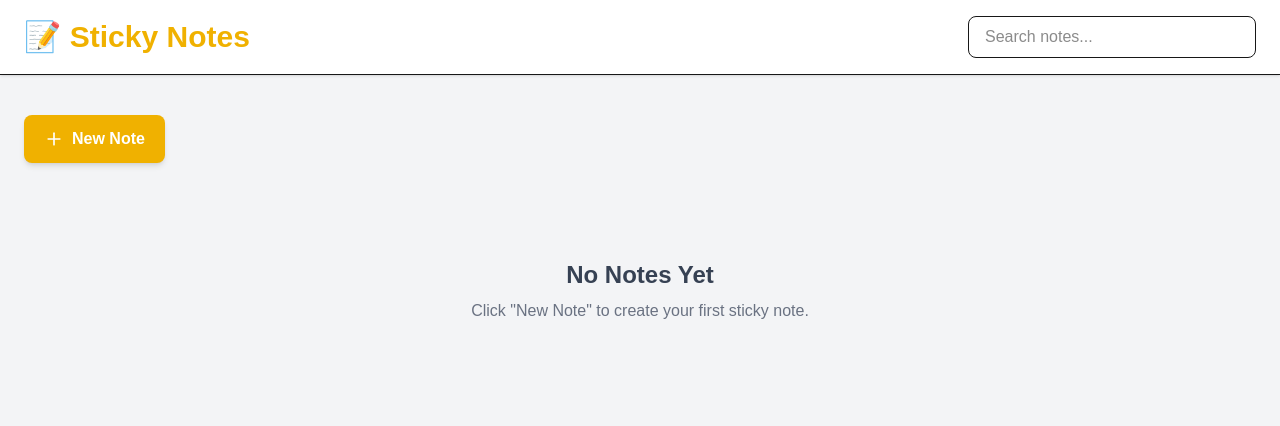
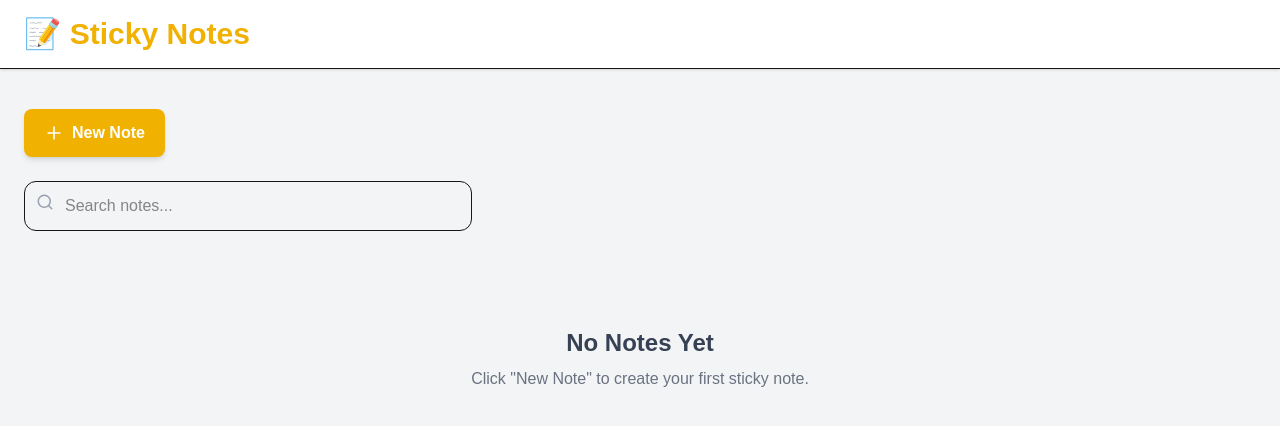
Before and after one commit to soni-k143/StickyNotes, a Next.js app: page / in a window 1280 px wide. Shown: the top 426 px of the page. Built offline with nearby package versions, Linux system fonts and the light colour scheme.

Commit message:
implement search

```diff
--- a/app/page.tsx
+++ b/app/page.tsx
@@ -7,10 +7,11 @@ import Header from "@/components/Header";
 import NoteForm from "@/components/NoteForm";
 import NotesGrid from "@/components/NotesGrid";
 import { useNotesStore } from "@/store/notesStore";
+import SearchBar from "@/components/SearchBar";
 
 export default function Home() {
   const [isFormOpen, setIsFormOpen] = useState(false);
-
+  const [search, setSearch] = useState("");
   // Read the action from Zustand
   const addNote = useNotesStore((state) => state.addNote);
   const selectedNote = useNotesStore(
@@ -25,9 +26,14 @@ export default function Home() {
       <Header />
 
       <AddNote onClick={() => setIsFormOpen(true)} />
-
+      <div className="mx-auto mt-6 max-w-7xl px-6">
+        <SearchBar
+          value={search}
+          onChange={setSearch}
+        />
+      </div>
       {/* Notice: NotesGrid no longer receives notes as props */}
-      <NotesGrid />
+      <NotesGrid search={search} />
 
       {(isFormOpen || selectedNote) && (
         <NoteForm
--- a/components/Header.tsx
+++ b/components/Header.tsx
@@ -8,7 +8,7 @@ export default function Header() {
           📝 Sticky Notes
         </h1>
 
-        <SearchBar />
+        {/* <SearchBar /> */}
       </div>
     </header>
   );
--- a/components/NotesGrid.tsx
+++ b/components/NotesGrid.tsx
@@ -3,19 +3,34 @@ import NoteCard from "./NoteCard";
 import { useNotesStore } from "@/store/notesStore";
 import { useMemo } from "react";
 
-export default function NotesGrid() {
+interface NotesGridProps {
+  search: string;
+}
+
+export default function NotesGrid({ search}: NotesGridProps){
   const notes = useNotesStore((state) => state.notes);
+    const filteredNotes = useMemo(() => {
+      const query = search.toLowerCase();
+
+      return notes.filter((note) => {
+        return (
+          note.title.toLowerCase().includes(query) ||
+          note.content.toLowerCase().includes(query)
+        );
+      });
+    }, [notes, search]);
+
     const sortedNotes = useMemo(() => {
-    return [...notes].sort((a, b) => {
+      return [...filteredNotes].sort((a, b) => {
         if (a.pinned === b.pinned) {
           return b.createdAt - a.createdAt;
         }
 
         return a.pinned ? -1 : 1;
       });
-  }, [notes]);
+    }, [filteredNotes]);
 
-  if (notes.length === 0) {
+    if (filteredNotes.length === 0) {
       return (
         <div className="mx-auto max-w-7xl px-6">
           <EmptyState />
--- a/components/SearchBar.tsx
+++ b/components/SearchBar.tsx
@@ -1,11 +1,29 @@
 "use client";
 
-export default function SearchBar() {
+import { Search } from "lucide-react";
+
+interface SearchBarProps {
+  value: string;
+  onChange: (value: string) => void;
+}
+
+export default function SearchBar({
+  value,
+  onChange,
+}: SearchBarProps) {
   return (
-    <input
-      type="text"
-      placeholder="Search notes..."
-      className="w-72 rounded-lg border px-4 py-2 outline-none focus:border-yellow-500"
-    />
+    <div className="relative w-full max-w-md">
+      <Search
+        className="absolute left-3 top-3 text-gray-400"
+        size={18}
+      />
+
+      <input
+        value={value}
+        onChange={(e) => onChange(e.target.value)}
+        placeholder="Search notes..."
+        className="w-full rounded-xl border p-3 pl-10 outline-none focus:ring-2 focus:ring-yellow-400"
+      />
+    </div>
   );
 }
```
Lines whose indentation alone changed are shown as unchanged.
